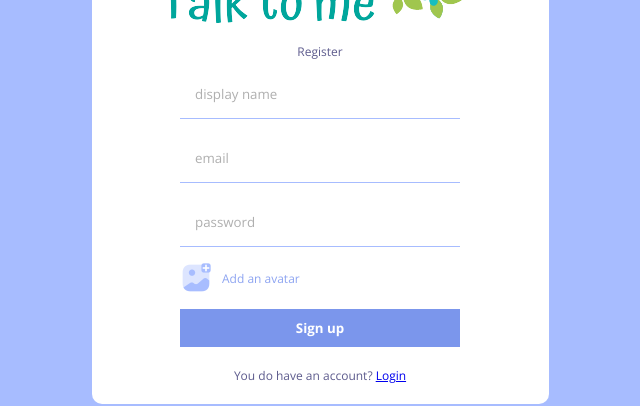
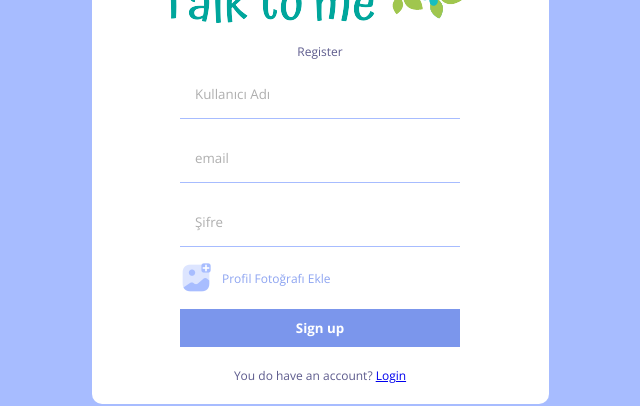
Before and after one commit to oguzhankayapinar/WebChatApp-Talktome, a React (Create React App) app: page /register in a window 1280 px wide. Shown: the part 263-669 px from the top of the page, without its empty margins (320-960 px from the left). Built offline with nearby package versions, Linux system fonts and the light colour scheme; no server answers.

Commit message:
login/register güncelleme

```diff
--- a/src/pages/Login.jsx
+++ b/src/pages/Login.jsx
@@ -31,11 +31,11 @@ const Login = () => {
         <span className="title">Login</span>
         <form onSubmit={handleSubmit}>
           <input type="email" placeholder="email" />
-          <input type="password" placeholder="password" />
+          <input type="password" placeholder="Şifre" />
           <button>Sign in</button>
-          {err && <span>Something went wrong</span>}
+          {err && <span>Bir şeyler ters gitti</span>}
         </form>
-        <p>You don't have an account? <Link to="/register">Register</Link></p>
+        <p>Henüz bir hesabınız yok mu? <Link to="/register">Kayıt Ol</Link></p>
         <Link to="/Mobile"> <img className='appgoogle' src={appgoogle} alt="" />  </Link>
       </div>
     </div>
--- a/src/pages/Register.jsx
+++ b/src/pages/Register.jsx
@@ -66,13 +66,13 @@ const Register = () => {
       <span className="logo"> <img src={logo1} alt=""/></span>
         <span className="title">Register</span>
         <form onSubmit={handleSubmit}>
-          <input required type="text" placeholder="display name" />
+          <input required type="text" placeholder="Kullanıcı Adı" />
           <input required type="email" placeholder="email" />
-          <input required type="password" placeholder="password" />
+          <input required type="password" placeholder="Şifre" />
           <input required style={{ display: "none" }} type="file" id="file" />
           <label htmlFor="file">
             <img src={Add} alt="" />
-            <span>Add an avatar</span>
+            <span>Profil Fotoğrafı Ekle</span>
           </label>
           <button disabled={loading}>Sign up</button>
           {loading && "Uploading and compressing the image please wait..."}
```
